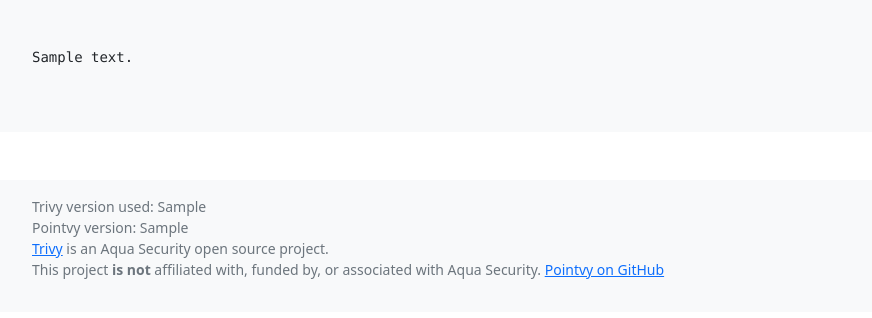
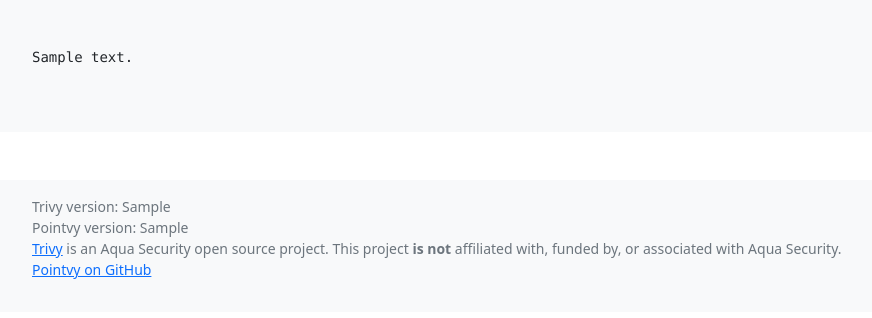
Before and after one commit to pointvy/pointvy, a Flask app: template app/templates/main.html in a window 1280 px wide. Shown: the part 307-625 px from the top of the page, without its empty margins (50-922 px from the left). Run offline with Flask 2, Linux system fonts and the light colour scheme; the template is opened without the code that fills it: most values are stand-ins (such as "Sample title", 1, 10 or a date in 2020).

Commit message:
feat: update page footer

```diff
--- a/app/templates/main.html
+++ b/app/templates/main.html
@@ -33,10 +33,10 @@
 
           <footer class="footer mt-5 p-3 bg-light">
             <div class="container">
-                <small><p class="text-muted">Trivy version used: {{ trivy_version }}<br />
+                <small><p class="text-muted">Trivy version: {{ trivy_version }}<br />
                   Pointvy version: {{ pointvy_version }}<br />
-                    <a href="https://github.com/aquasecurity/trivy">Trivy</a> is an Aqua Security open source project.<br />
-                    This project <b>is not</b> affiliated with, funded by, or associated with Aqua Security.
+                    <a href="https://github.com/aquasecurity/trivy">Trivy</a> is an Aqua Security open source project.
+                    This project <b>is not</b> affiliated with, funded by, or associated with Aqua Security.<br />
                     <a href="https://github.com/pointvy/pointvy">Pointvy on GitHub</a></p></small>
             </div>
           </footer>
```
